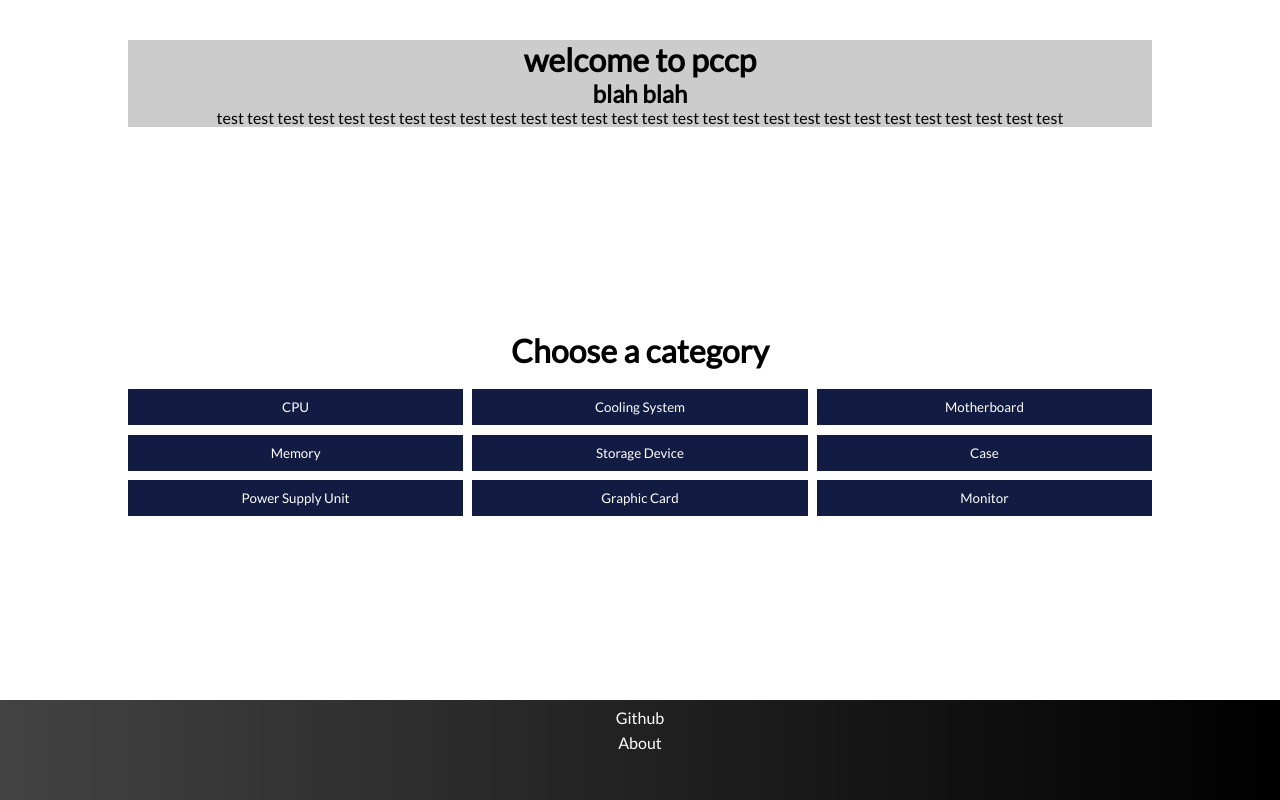
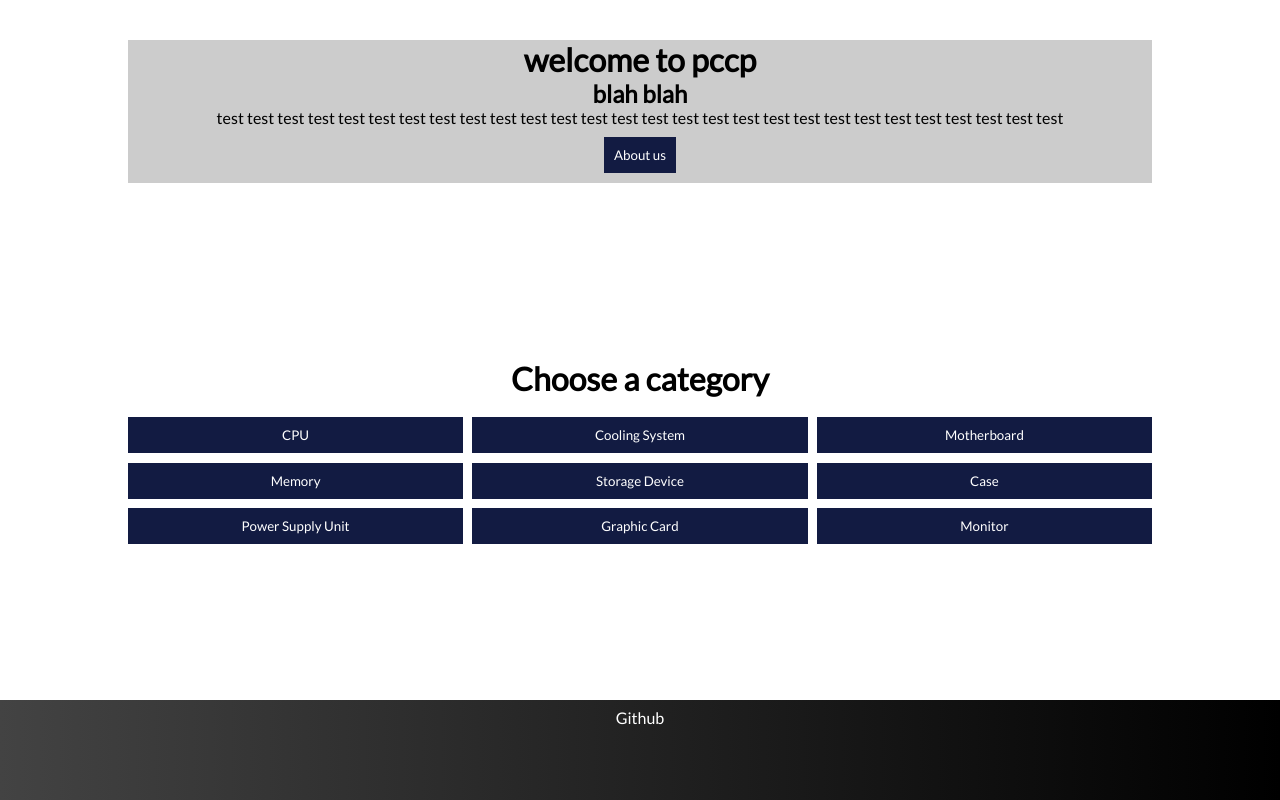
Before and after one commit to Ultrahalf/Pc-comp-picker, a Flask app: page / in a window 1280 px wide. Shown: the part 60-860 px from the top of the page. Run offline with Flask 2, Linux system fonts and the light colour scheme; some libraries are stand-ins or nearby versions.

Commit message:
adds links to about page

```diff
--- a/src/serve/static/style.css
+++ b/src/serve/static/style.css
@@ -478,6 +478,14 @@ footer > ul > li > a:hover {
     margin-top: 20px;
 }
 
+#index-hero > #index-hero-btn {
+    padding: 10px;
+    border: none;
+    background-color: var(--dark-blue);
+    color: var(--light-color);
+    margin: 10px 0px;
+}
+
 .product-catalog-grid-index {
     display: grid;
     grid-template-columns: repeat(3, 1fr);
--- a/src/serve/templates/index.html
+++ b/src/serve/templates/index.html
@@ -9,6 +9,7 @@
             test test test test test test test test test test test test test test test
             test test test test test test test test test test test test test
             </p>
+            <button id="index-hero-btn" onclick="javascript:window.open('{{ url_for('about') }}','_self')">About us</button>
         </div>
     </div>
 
@@ -30,7 +31,6 @@
     <footer>
         <ul>
             <li><a href="https://github.com/Ultrahalf/pccp/" target="_blank">Github</a></li>
-            <li><a href="{{ url_for('about') }}">About</a></li>
         </ul>
     </footer>
 </div>
```
